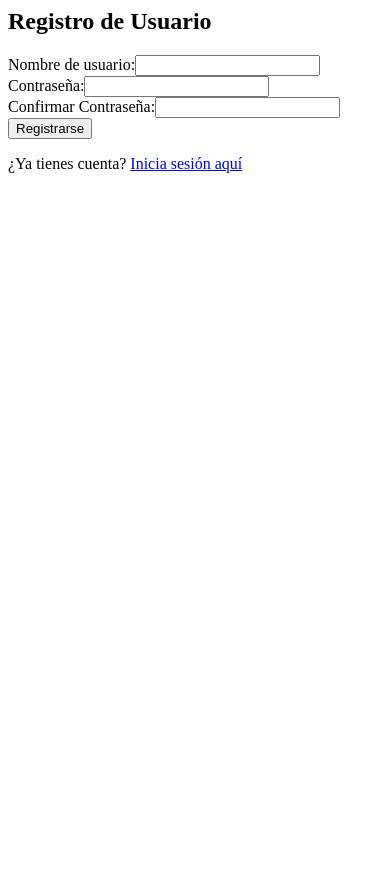
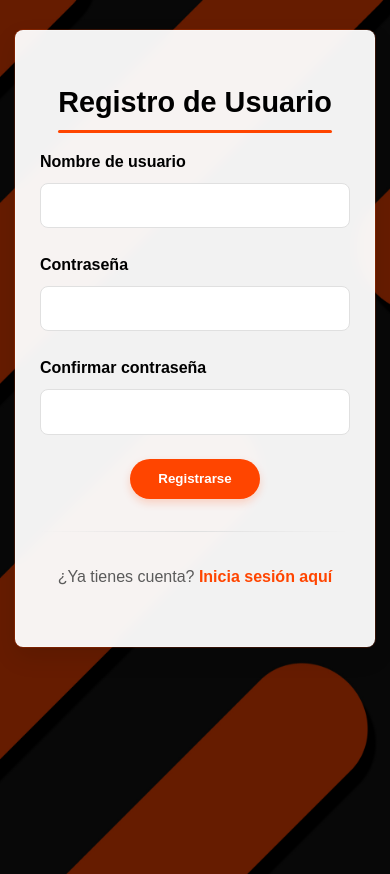
Before and after one commit to iMistDev/TSI, a Django app: page /register/ in a window 390 px wide. Before the commit the page ends 173 px from the top, so only its background shows below. Run offline with Django 4.2, Linux system fonts and the light colour scheme.

Commit message:
cambios css

```diff
--- /dev/null
+++ b/AuthMGTI/static/AuthMGTI/styles.css
@@ -0,0 +1,264 @@
+:root {
+  /* Paleta de colores */
+  --primary: #FF4500;       /* Naranja vibrante principal */
+  --primary-hover: #E03E00; /* Naranja oscuro para hover */
+  --primary-light: #FF8C66; /* Naranja claro para fondos */
+  --dark: #000000;          /* Negro puro */
+  --dark-light: #2D2D2D;    /* Negro suavizado */
+  --gray: #5A5A5A;          /* Gris oscuro */
+  --gray-light: #E0E0E0;    /* Gris claro */
+  --bg: #F8F8F8;           /* Fondo general */
+  --card-bg: #FFFFFF;       /* Fondo de tarjetas */
+  --error: #D32F2F;         /* Rojo para errores */
+  --success: #388E3C;       /* Verde para éxito */
+
+  /* Variables de diseño */
+  --border-radius: 8px;
+  --box-shadow: 0 4px 12px rgba(0, 0, 0, 0.1);
+  --transition: all 0.3s cubic-bezier(0.25, 0.8, 0.25, 1);
+}
+
+
+/* Reset y estilos base */
+body {
+  font-family: 'Montserrat', sans-serif;
+
+  /* Ruta CORRECTA para la imagen (2 opciones) */
+  background: linear-gradient(rgba(0, 0, 0, 0.6), rgba(0, 0, 0, 0.6)),
+    url('/static/AuthMGTI/imgs/background-login.jpg') center/cover fixed no-repeat;
+    /* Alternativa si la anterior no funciona: */
+    /* url('../imgs/background-login.jpg') center/cover fixed no-repeat; */
+
+  color: var(--dark-light);
+  margin: 0;
+  padding: 0;
+  line-height: 1.6;
+  min-height: 100vh; /* Asegura que cubra toda la pantalla */
+}
+
+/* Contenedor principal mejorado */
+.container {
+  max-width: 500px;
+  margin: 60px auto;
+  background-color: rgba(255, 255, 255, 0.95);
+  backdrop-filter: blur(6px); /* Efecto vidrio moderno */
+  -webkit-backdrop-filter: blur(6px); /* Soporte para Safari */
+  padding: 2.5rem;
+  border-radius: var(--border-radius);
+  box-shadow:
+    0 10px 25px rgba(0, 0, 0, 0.1),
+    0 0 0 1px rgba(255, 69, 0, 0.2); /* Borde sutil naranja */
+  text-align: center;
+  transition: var(--transition);
+  border: 1px solid rgba(255, 255, 255, 0.3); /* Borde para efecto vidrio */
+}
+
+/* Media Query para móviles */
+@media (max-width: 600px) {
+  .container {
+    margin: 30px 15px;
+    padding: 1.5rem;
+  }
+
+  body {
+    background-attachment: scroll; /* Mejor rendimiento en móviles */
+  }
+}
+
+
+
+
+
+
+.container:hover {
+  box-shadow: 0 8px 24px rgba(0, 0, 0, 0.15);
+}
+
+/* Tipografía */
+.title {
+  font-size: 1.8rem;
+  margin-bottom: 1.5rem;
+  color: var(--dark);
+  font-weight: 700;
+  position: relative;
+  display: inline-block;
+}
+
+.title::after {
+  content: '';
+  position: absolute;
+  bottom: -8px;
+  left: 0;
+  width: 100%;
+  height: 3px;
+  background: var(--primary);
+  border-radius: 3px;
+}
+
+.message {
+  font-size: 1rem;
+  color: var(--gray);
+  margin-bottom: 2rem;
+}
+
+/* Formularios */
+.form-group {
+  text-align: left;
+  margin-bottom: 1.5rem;
+}
+
+.form-group label {
+  display: block;
+  margin-bottom: 0.5rem;
+  font-weight: 600;
+  color: var(--dark);
+}
+
+input[type="text"],
+input[type="password"] {
+  width: 100%;
+  padding: 0.8rem 1rem;
+  font-size: 1rem;
+  border-radius: var(--border-radius);
+  border: 1px solid var(--gray-light);
+  box-sizing: border-box;
+  transition: var(--transition);
+}
+
+input[type="text"]:focus,
+input[type="password"]:focus {
+  border-color: var(--primary);
+  box-shadow: 0 0 0 3px rgba(255, 69, 0, 0.2);
+  outline: none;
+}
+
+/* Botones */
+.button {
+  display: inline-block;
+  padding: 0.8rem 1.8rem;
+  background-color: var(--primary);
+  color: white;
+  text-decoration: none;
+  border-radius: 50px;
+  font-weight: 600;
+  border: none;
+  cursor: pointer;
+  transition: var(--transition);
+  box-shadow: 0 4px 8px rgba(255, 69, 0, 0.2);
+}
+
+.button:hover {
+  background-color: var(--primary-hover);
+  transform: translateY(-2px);
+  box-shadow: 0 6px 12px rgba(255, 69, 0, 0.3);
+}
+
+.button:active {
+  transform: translateY(0);
+}
+
+.secondary-button {
+  background-color: var(--gray-light);
+  color: var(--dark);
+  margin-top: 0.8rem;
+}
+
+.secondary-button:hover {
+  background-color: #C0C0C0;
+}
+
+/* Divisor */
+.divider {
+  height: 1px;
+  background: linear-gradient(90deg, transparent, var(--gray-light), transparent);
+  margin: 2rem 0;
+  border: none;
+}
+
+/* Enlaces */
+.link {
+  color: var(--primary);
+  text-decoration: none;
+  font-weight: 600;
+  transition: var(--transition);
+}
+
+.link:hover {
+  text-decoration: underline;
+  color: var(--primary-hover);
+}
+
+/* Mensajes */
+.error-messages {
+  color: var(--dark);
+  background-color: rgba(255, 69, 0, 0.1);
+  padding: 0.8rem;
+  margin-top: 1.2rem;
+  border-radius: var(--border-radius);
+  text-align: center;
+  border-left: 4px solid var(--primary);
+}
+
+.success-messages {
+  color: var(--success);
+  background-color: rgba(56, 142, 60, 0.1);
+  padding: 0.8rem;
+  margin-top: 1.2rem;
+  border-radius: var(--border-radius);
+  text-align: center;
+  border-left: 4px solid var(--success);
+}
+
+/* QR Code */
+.qr-code {
+  margin: 1.5rem auto;
+  display: block;
+  width: 180px;
+  height: 180px;
+  transition: var(--transition);
+  border: 1px solid var(--gray-light);
+  padding: 10px;
+  background: white;
+  border-radius: var(--border-radius);
+}
+
+.qr-code:hover {
+  transform: scale(1.05);
+  border-color: var(--primary);
+}
+
+/* Contador de caracteres (opcional) */
+.char-counter {
+  font-size: 0.8rem;
+  color: var(--gray);
+  text-align: right;
+  margin-top: 0.3rem;
+}
+
+.char-counter.warning {
+  color: #FFA500;
+}
+
+.char-counter.error {
+  color: var(--error);
+}
+
+/* Animaciones */
+@keyframes fadeIn {
+  from { opacity: 0; transform: translateY(10px); }
+  to { opacity: 1; transform: translateY(0); }
+}
+
+.container {
+  animation: fadeIn 0.6s ease-out;
+}
+
+@keyframes pulse {
+  0% { box-shadow: 0 0 0 0 rgba(255, 69, 0, 0.4); }
+  70% { box-shadow: 0 0 0 10px rgba(255, 69, 0, 0); }
+  100% { box-shadow: 0 0 0 0 rgba(255, 69, 0, 0); }
+}
+
+.highlight {
+  animation: pulse 1.5s infinite;
+}
--- a/AuthMGTI/templates/register.html
+++ b/AuthMGTI/templates/register.html
@@ -1,16 +1,50 @@
-<h2>Registro de Usuario</h2>
-<form method="post">
-    {% csrf_token %}
-    <label>Nombre de usuario:</label><input type="text" name="username"><br>
-    <label>Contraseña:</label><input type="password" name="password"><br>
-    <label>Confirmar Contraseña:</label><input type="password" name="password2"><br>
-    <button type="submit">Registrarse</button>
-</form>
+{% load static %}
+<!DOCTYPE html>
+<html lang="es">
+<head>
+    <meta charset="UTF-8">
+    <title>Registro de Usuario</title>
+    <link rel="stylesheet" href="{% static 'AuthMGTI/styles.css' %}">
+</head>
+<body>
+    <div class="container">
+        <h2 class="title">Registro de Usuario</h2>
 
-<p>¿Ya tienes cuenta? <a href="{% url 'login' %}">Inicia sesión aquí</a></p>
+        <!-- Formulario de Registro -->
+        <form method="post">
+            {% csrf_token %}
+            <div class="form-group">
+                <label for="username">Nombre de usuario</label>
+                <input type="text" name="username" id="username" required>
+            </div>
 
-{% if messages %}
-    {% for message in messages %}
-        <p style="color:red;">{{ message }}</p>
-    {% endfor %}
-{% endif %}
+            <div class="form-group">
+                <label for="password">Contraseña</label>
+                <input type="password" name="password" id="password" required>
+            </div>
+
+            <div class="form-group">
+                <label for="password2">Confirmar contraseña</label>
+                <input type="password" name="password2" id="password2" required>
+            </div>
+
+            <button type="submit" class="button">Registrarse</button>
+        </form>
+
+        <!-- Mensajes -->
+        {% if messages %}
+            <div class="error-messages">
+                {% for message in messages %}
+                    <p>{{ message }}</p>
+                {% endfor %}
+            </div>
+        {% endif %}
+
+        <div class="divider"></div>
+
+        <p class="message">¿Ya tienes cuenta?
+            <a href="{% url 'login' %}" class="link">Inicia sesión aquí</a>
+        </p>
+    </div>
+</body>
+</html>
--- a/SeguridadMGTI/settings.py
+++ b/SeguridadMGTI/settings.py
@@ -78,6 +78,8 @@ TEMPLATES = [
     },
 ]
 
+STATIC_URL = '/static/'
+
 WSGI_APPLICATION = 'SeguridadMGTI.wsgi.application'
 
 
```
Also changed, not shown: AuthMGTI/templates/dashboard.html (+16 -4 lines), AuthMGTI/templates/login.html (+38 -6 lines), AuthMGTI/templates/verify.html (+27 -8 lines), requirements.txt (added, +41 -0 lines), AuthMGTI/static/AuthMGTI/imgs/background-login.jpg (added).
